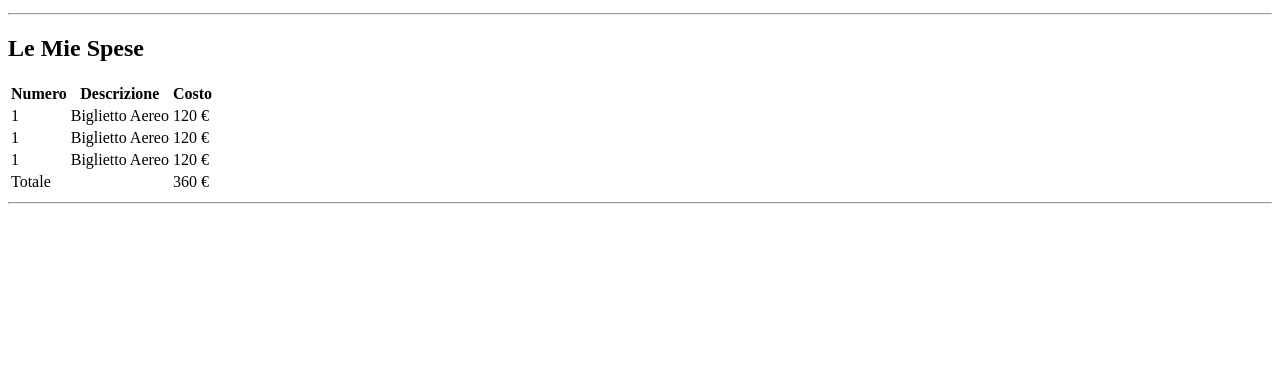
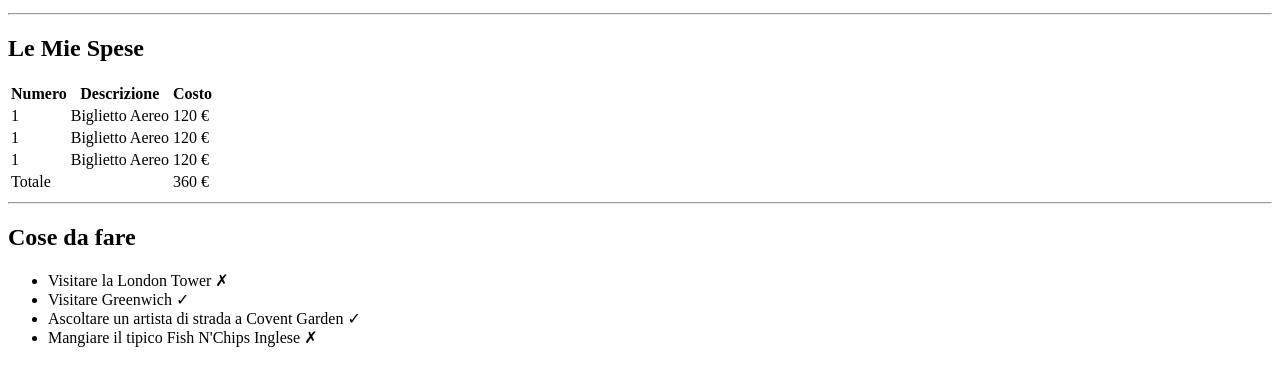
Before and after one commit to Alice-Rossi-03/html-london-trip, a plain HTML site: page index.html in a window 1280 px wide. Shown: the part 101-486 px from the top of the page. Drawn offline with Linux system fonts and the light colour scheme.

Commit message:
aggiunto la sezione 'cose da fare'

```diff
--- a/index.html
+++ b/index.html
@@ -6,12 +6,12 @@
     <title>My London Trip</title>
 </head>
 <body>
-    <!-- titolo  -->
+    <!-- title  -->
     <header>
         <h1>Il Mio Viaggio A Londra</h1>
     </header>
 
-    <!-- immagini di londra  -->
+    <!-- london pictures  -->
     <figure>
         <img src="img/pexels-bill-emrich-230794-0.jpg" alt="london picture">
         <img src="img/pexels-bill-emrich-230794-1.jpg" alt="london picture">
@@ -22,7 +22,7 @@
 
     <main>
 
-        <!-- inizio tabella -->
+        <!-- starting table -->
         <section>
 
             <h2>Le Mie Spese</h2>
@@ -64,9 +64,22 @@
 
             </table>
         </section>
-        <!-- fine tabella  -->
+        <!-- ending table  -->
 
         <hr>
+
+        <!-- starting section 'what to do'  -->
+        <section>
+            <h2>Cose da fare</h2>
+            <ul>
+                <li>Visitare la London Tower &cross;</li>
+                <li>Visitare Greenwich &check;</li>
+                <li>Ascoltare un artista di strada a Covent Garden &check;</li>
+                <li>Mangiare il tipico Fish N'Chips Inglese &cross;</li>
+            </ul>
+        </section>
+        <!-- ending section 'what to do'  -->
+
 
 
     </main>
```
